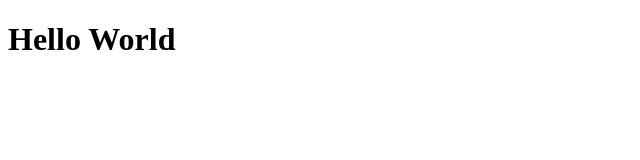
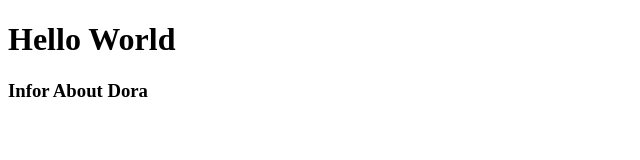
Before and after one commit to Fien-Dora/MyApp-creation, a plain HTML site: page login.html in a window 1280 px wide. Shown: the whole page, without its empty margins (0-640 px from the left). Drawn offline with Linux system fonts and the light colour scheme.

Commit message:
Added my infor

```diff
--- a/login.html
+++ b/login.html
@@ -9,6 +9,8 @@
 <body>
   <div>
     <h1>Hello World</h1>
+
+    <h3>Infor About Dora</h3>
   </div>
 
 </body>
```
